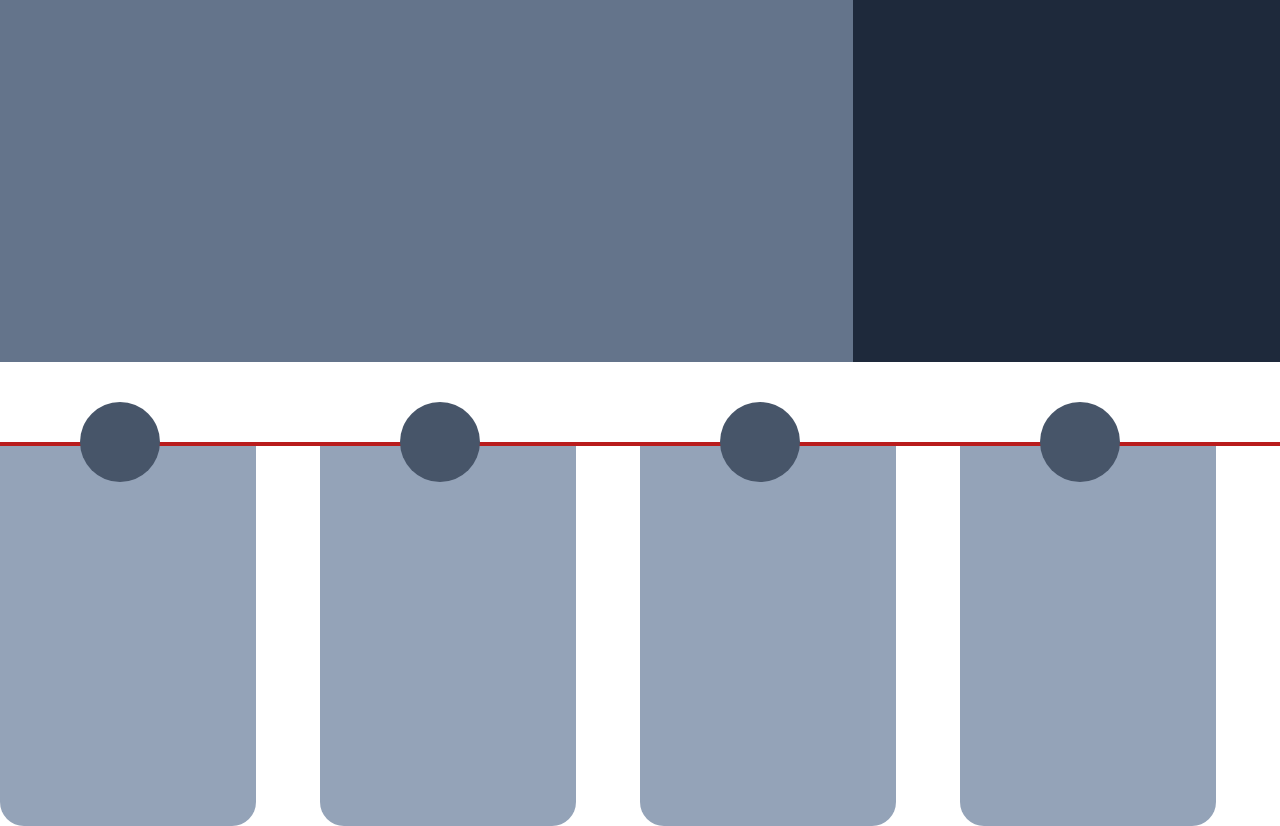
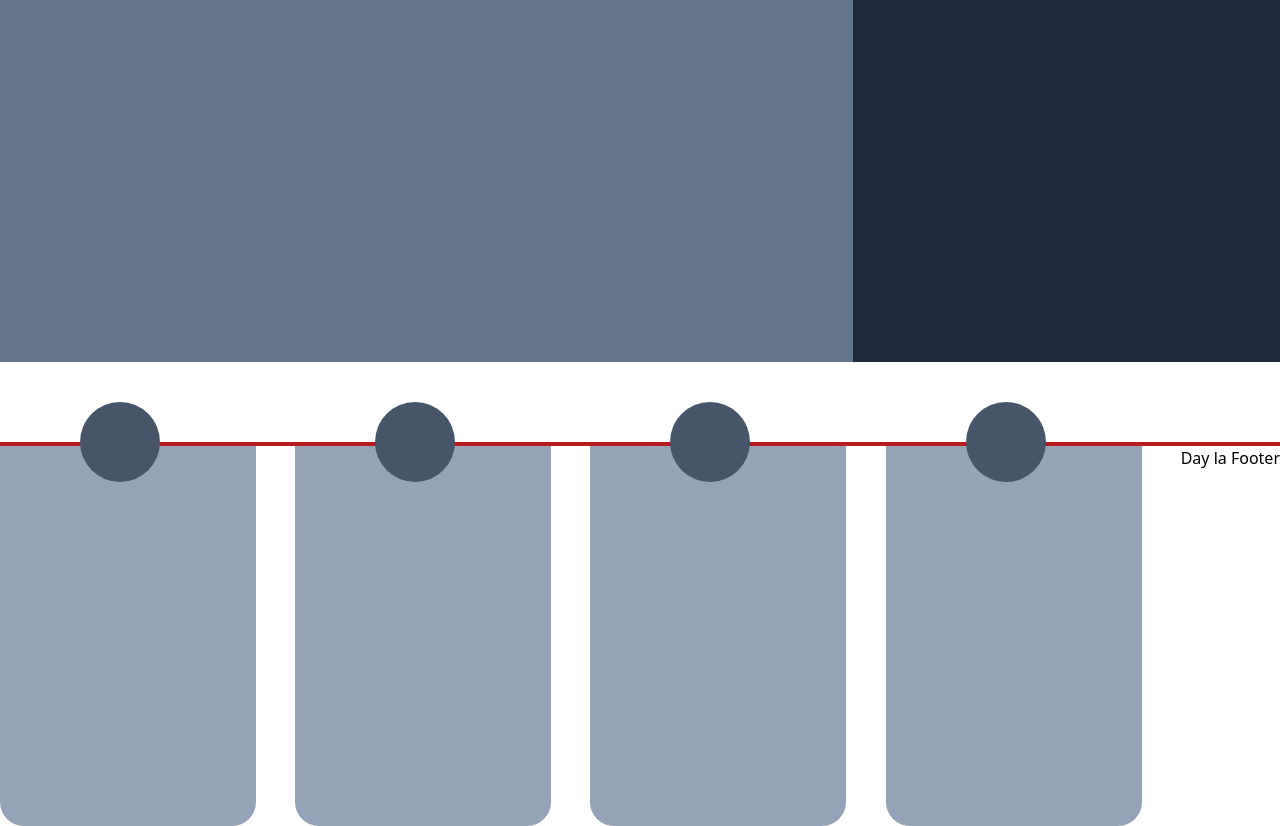
Before and after one commit to PhamPhong137/JCulture, a website: page index.html in a window 1280 px wide. Shown: the part 86-912 px from the top of the page. Drawn offline with Linux system fonts and the light colour scheme.

Commit message:
index.html

```diff
--- a/index.html
+++ b/index.html
@@ -62,6 +62,7 @@
         <!-- Lễ Hội  -->
         <!-- .........................................................Footer ..............................................................-->
         <footer>
+            <h1>Day la Footer</h1>
             <div class="w-1/2"></div>
             <div class="w-1/4"></div>
             <div class="w-1/4"></div>
```
